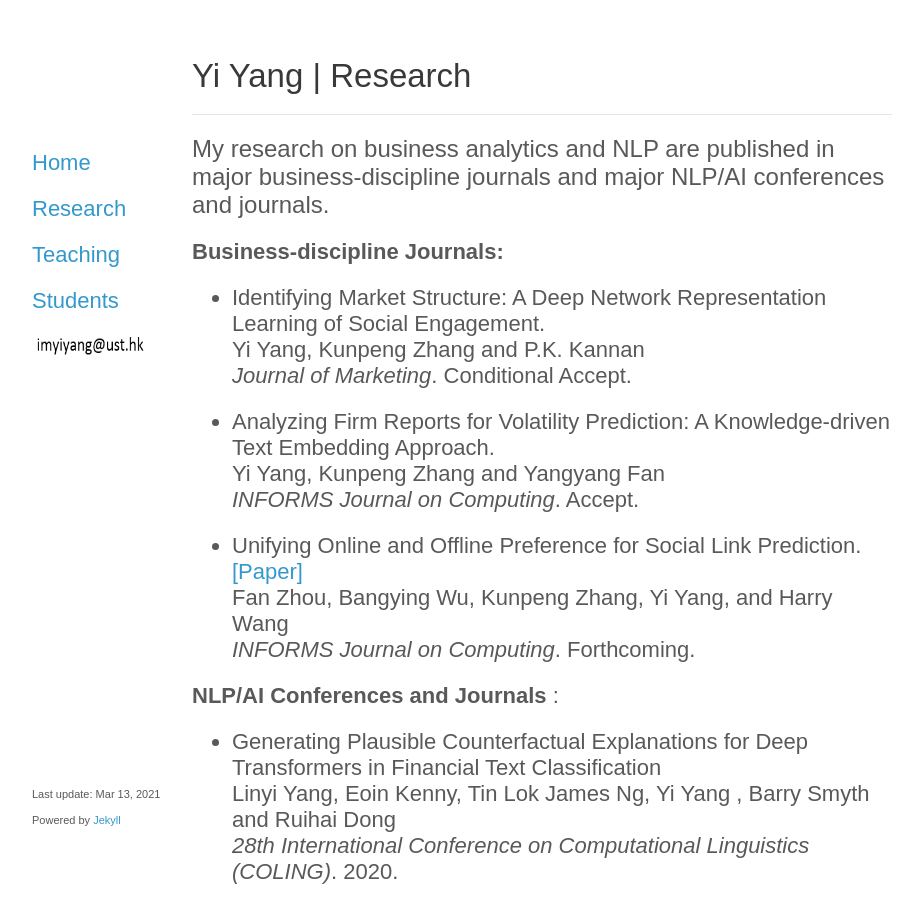
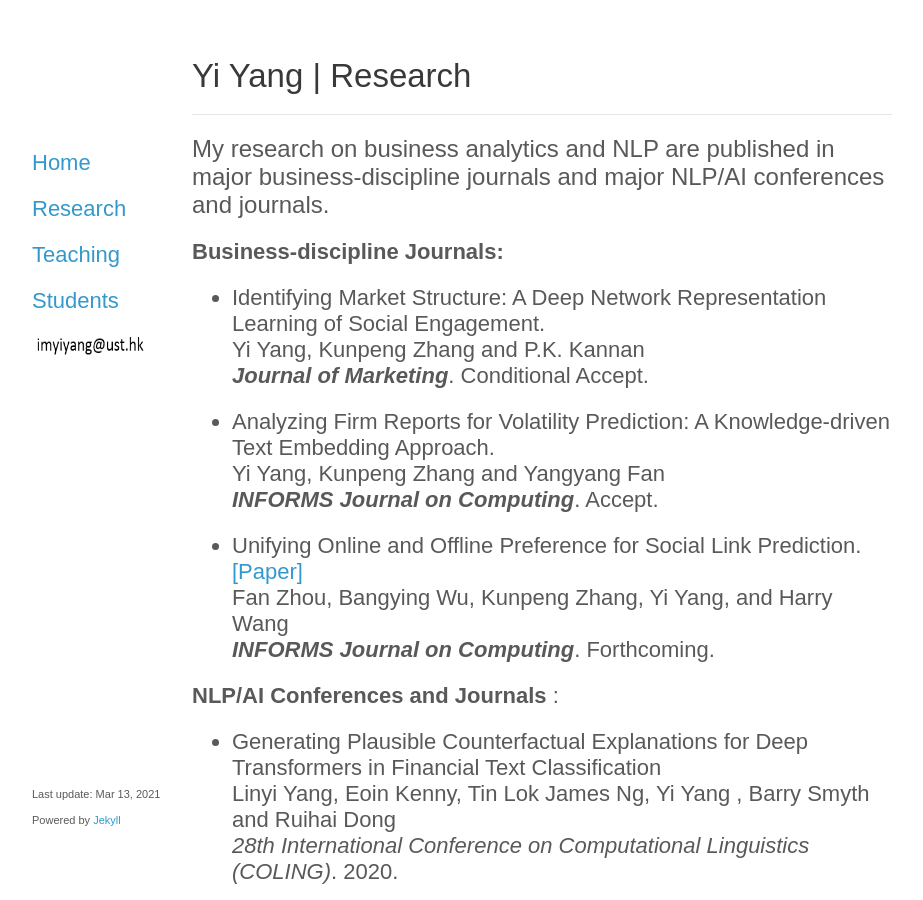
Before and after one commit to yya518/yya518.github.io, a Jekyll site: the page built from research.md, in a window 1280 px wide and 900 px high. Shown: the whole window, without its empty margins (178-1101 px from the left). Built offline with Jekyll 4.4.1, drawn with Linux system fonts in a browser that asks for light colours.

Commit message:
edit css

```diff
--- a/research.md
+++ b/research.md
@@ -12,15 +12,15 @@ title: research
 <b>Business-discipline Journals: </b>  <br>
 + Identifying Market Structure: A Deep Network Representation Learning of Social Engagement. <br>
 Yi Yang, Kunpeng Zhang and P.K. Kannan <br>
-<i> Journal of Marketing</i>. Conditional Accept.<br>
+<b><i> Journal of Marketing</i></b>. Conditional Accept.<br>
 
 + Analyzing Firm Reports for Volatility Prediction: A Knowledge-driven Text Embedding Approach. <br>
 Yi Yang, Kunpeng Zhang and Yangyang Fan<br>
-<i> INFORMS Journal on Computing</i>. Accept.<br>
+<b><i> INFORMS Journal on Computing</i></b>. Accept.<br>
 
 + Unifying Online and Offline Preference for Social Link Prediction. <a href="https://pubsonline.informs.org/doi/10.1287/ijoc.2020.0989">[Paper] </a> <br>
 Fan Zhou, Bangying Wu, Kunpeng Zhang, Yi Yang, and Harry Wang <br>
-<i>INFORMS Journal on Computing</i>. Forthcoming.<br>
+<b><i>INFORMS Journal on Computing</i></b>. Forthcoming.<br>
 
 <b>NLP/AI Conferences and Journals </b>:
 
```
